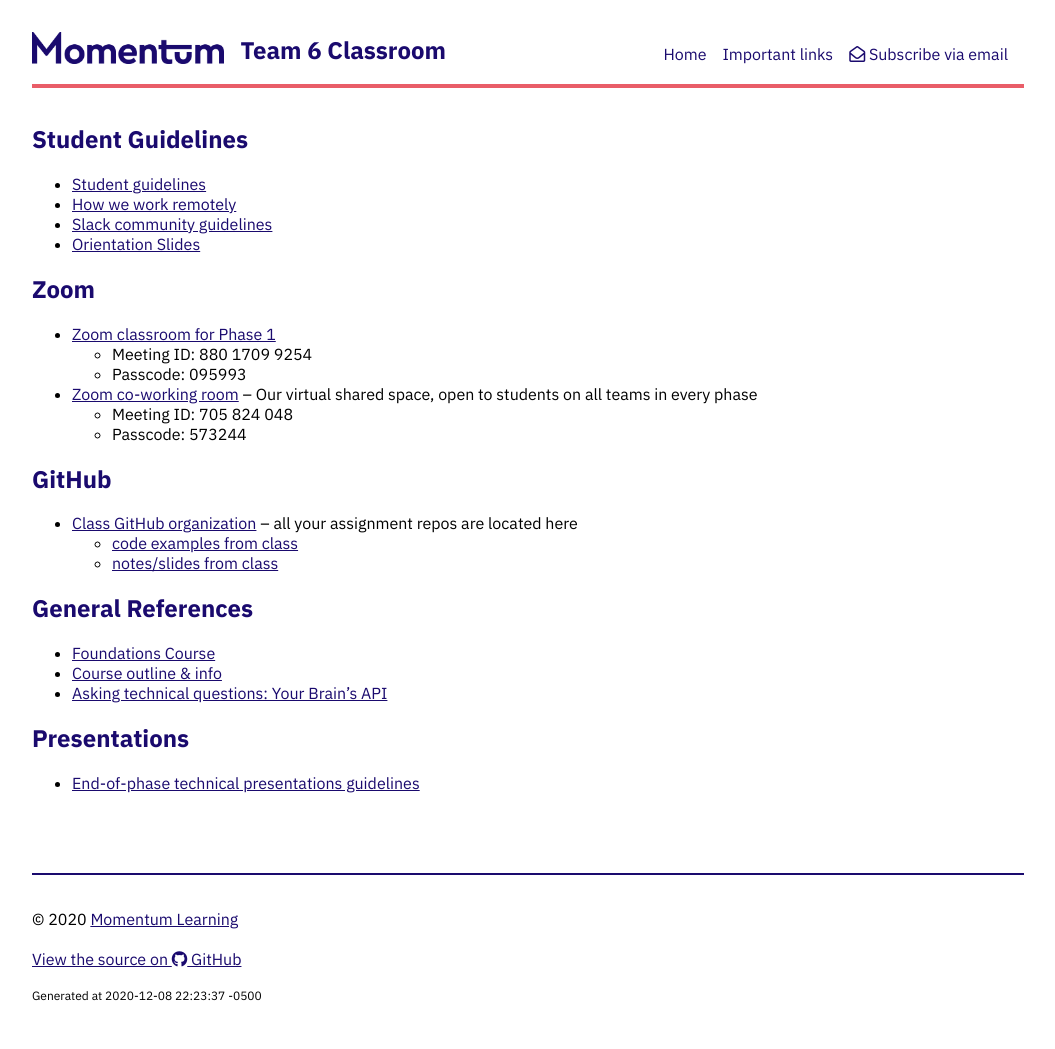
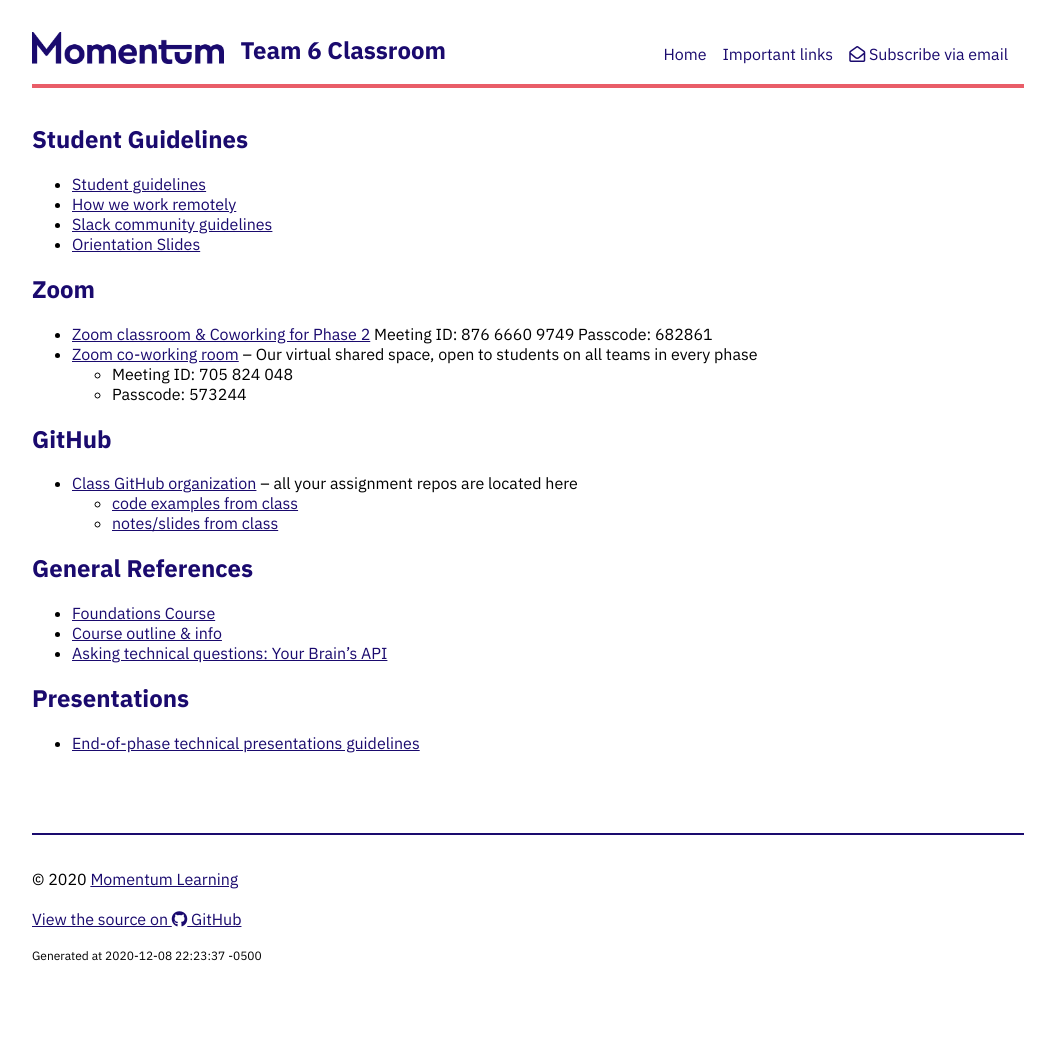
Before and after one commit to momentum-team-6/momentum-team-6.github.io, a Jekyll site: the page built from links.md, in a window 1280 px wide. Shown: the whole page, without its empty margins (112-1167 px from the left). Built offline with Jekyll 4.4.1, drawn with Linux system fonts in a browser that asks for light colours; nearby versions of some CDN libraries; after the commit the page ends 1009 px from its top, so only the background shows below that.

Commit message:
update class Zoom, add 12/8

```diff
--- a/links.md
+++ b/links.md
@@ -13,9 +13,9 @@ layout: default
 
 ## Zoom
 
-- [Zoom classroom for Phase 1](https://us02web.zoom.us/j/88017099254?pwd=S0dXVDlNaE1wWU1uTE5mVFFDa0xoZz09)
-  - Meeting ID: 880 1709 9254
-  - Passcode: 095993
+- [Zoom classroom & Coworking for Phase 2](https://us02web.zoom.us/j/87666609749?pwd=bkdVSEFTcmFnQWxNWVprZ2N2bnJhZz09)
+Meeting ID: 876 6660 9749
+Passcode: 682861
 - [Zoom co-working room](https://us02web.zoom.us/j/705824048?pwd=Zk55dFpXa09jNGcvS2UramRNRkxyZz09) -- Our virtual shared space, open to students on all teams in every phase
   - Meeting ID: 705 824 048
   - Passcode: 573244
```
Also changed, not shown: _posts/2020-12-07-welcome-to-python copy.md (renamed from _posts/2020-12-07-welcome-to-python.md, +1 -1 lines), _posts/2020-12-08-python-lists-and-dictionaries.md (added, +30 -0 lines).
